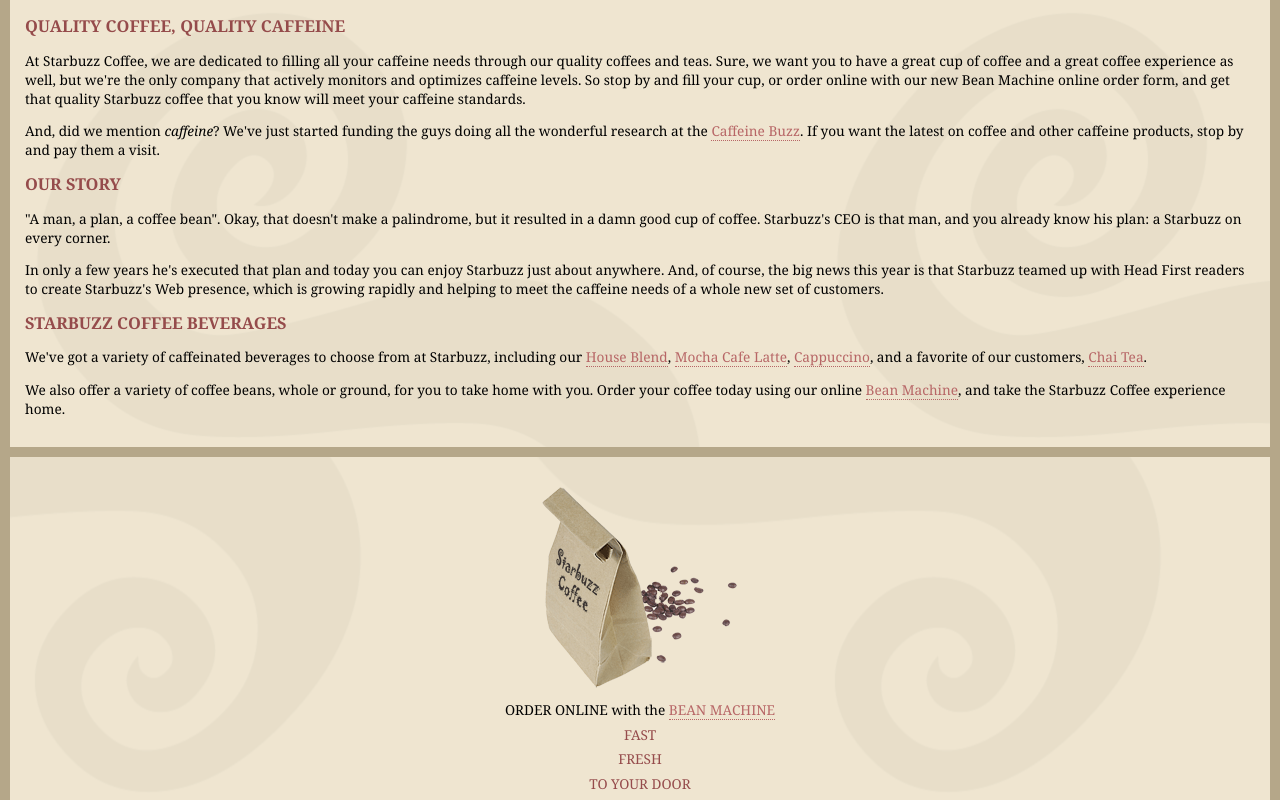
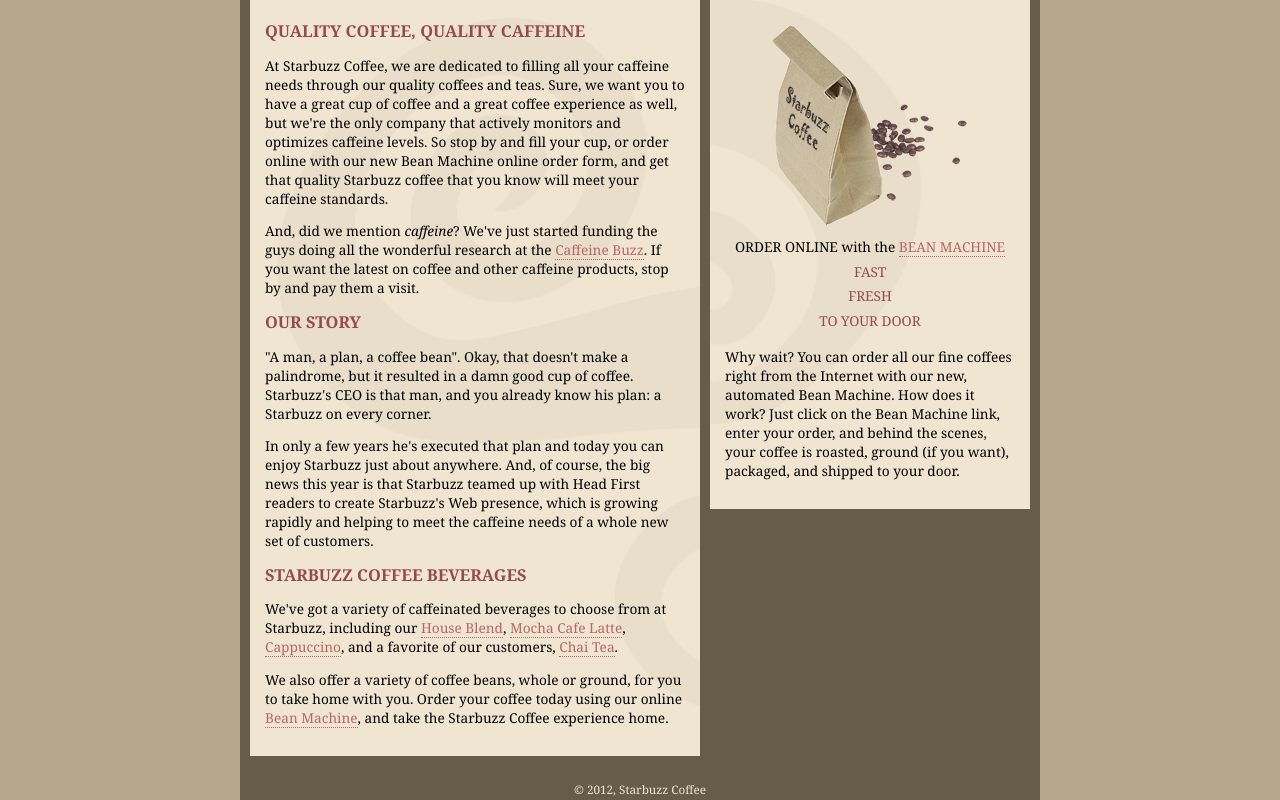
Before and after one commit to QusaiStellar/Learn_HTML_XHTML_and_CSS, a plain HTML site: page Starbuzz/index.html in a window 1280 px wide. Shown: the part 139-939 px from the top of the page. Drawn offline with Linux system fonts and the light colour scheme.

Commit message:
work with blocks

```diff
--- a/Starbuzz/index.html
+++ b/Starbuzz/index.html
@@ -8,6 +8,7 @@
 </head>
 
 <body>
+    <div id="allcontent">
         <div id="header">
             <img src="images/header.gif" alt="Starbuzz Coffee header image">
         </div>
@@ -81,12 +82,14 @@
             </p>
         </div>
 
+
         <div id="footer">
             &copy; 2012, Starbuzz Coffee
             <br>
             All trademarks and registered trademarks appearing on
             this site are the property of their respective owners.
         </div>
+    </div>
 
 </body>
 
--- a/Starbuzz/starbuzz.css
+++ b/Starbuzz/starbuzz.css
@@ -3,6 +3,15 @@ body {
   font-family:      Georgia, "Times New Roman", Times, serif;
   font-size:        small;
   margin:           0px;
+}
+
+#allcontent {
+  width: 800px;
+  padding-top: 5px;
+  padding-bottom: 5px;
+  background-color: #675c47;
+  margin-left: auto;
+  margin-right: auto;
 }
 
 #header {
@@ -16,13 +25,15 @@ body {
   font-size:        105%;
   padding:          15px;
   margin:           0px 10px 10px 10px;
+  width: 420px;
+  float: left;
 }
 
 #sidebar {
   background:       #efe5d0 url(images/background.gif) bottom right;
   font-size:        105%;
   padding:          15px;
-    margin:           0px 10px 10px 10px;
+  margin:           0px 10px 10px 470px;
 }
 
 #footer {
@@ -32,6 +43,7 @@ body {
   padding:          15px;
   margin:           10px;
   font-size:        90%;
+  clear: left;
 }
 
   h1 {
```
Lines whose indentation alone changed are shown as unchanged.
